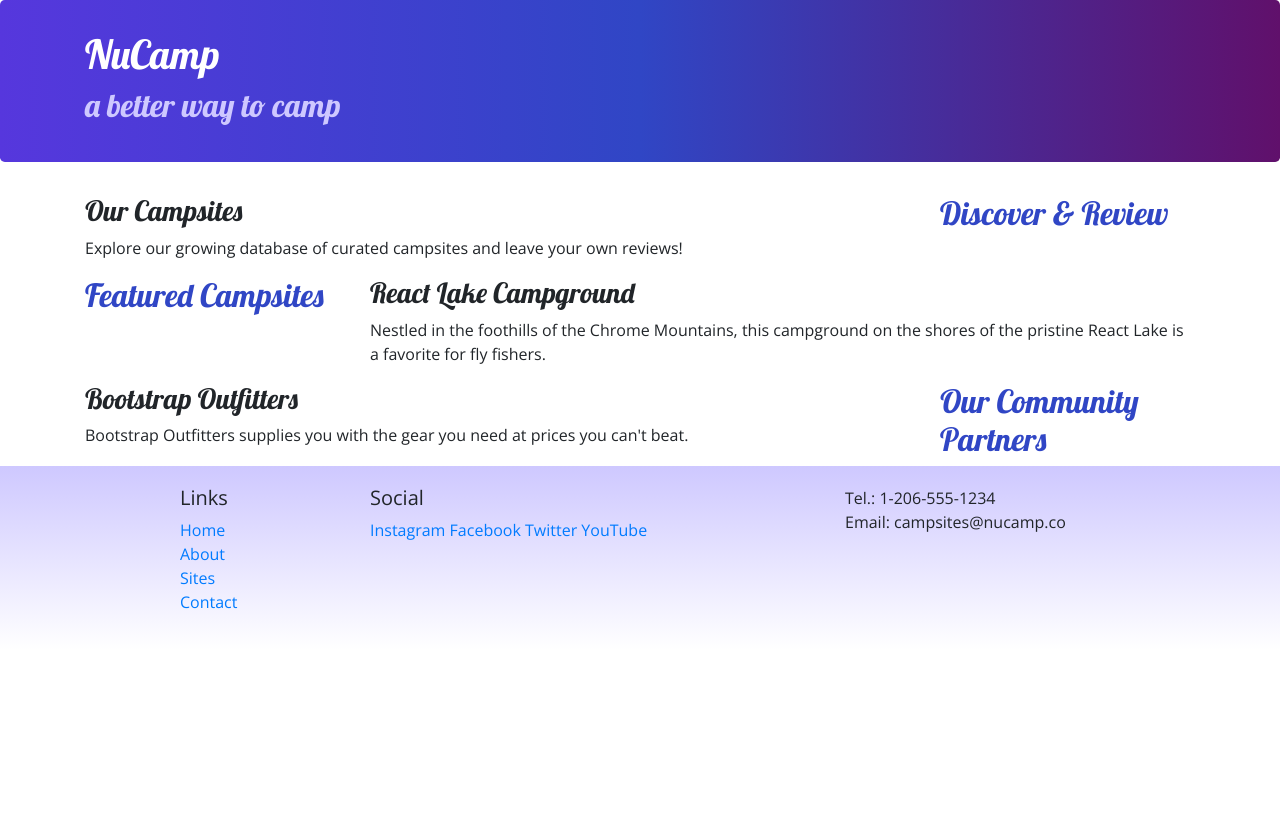
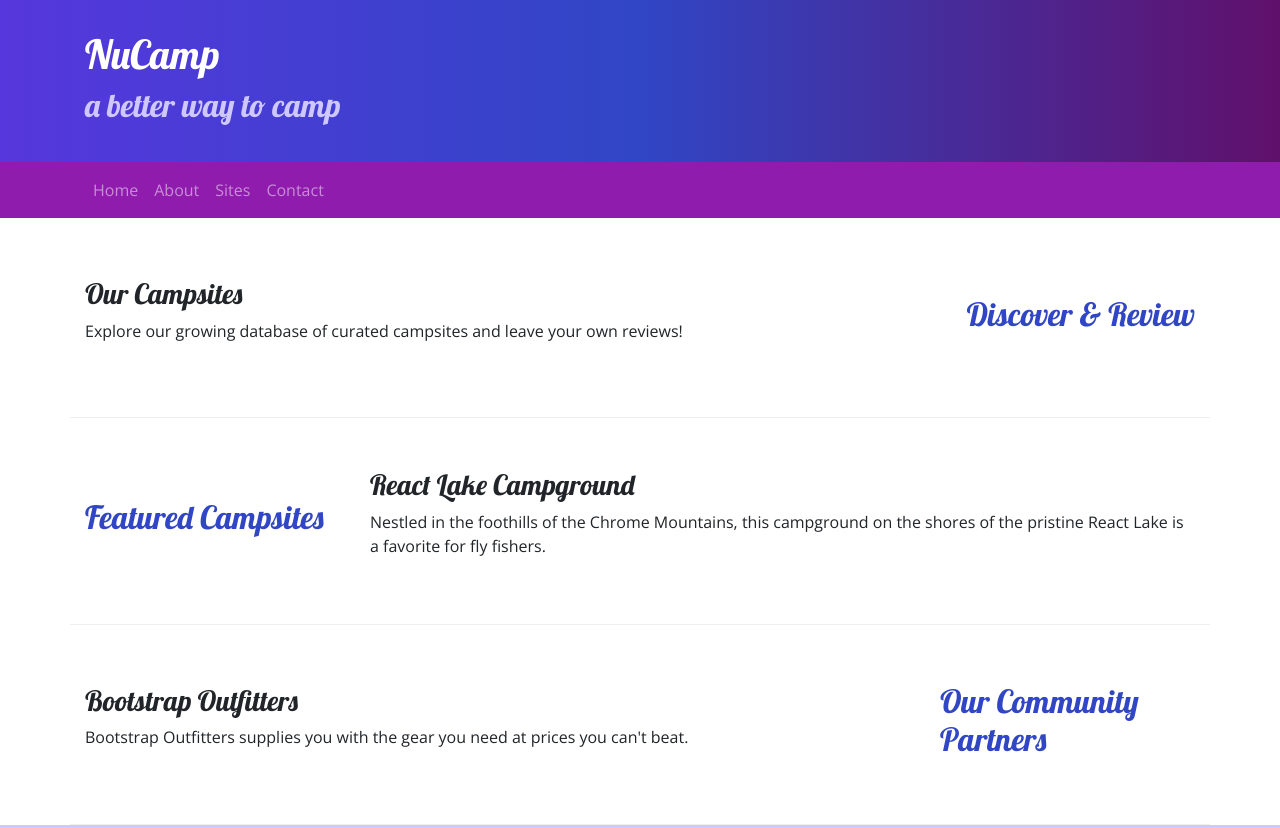
Before and after one commit to pp247/nucamp, a website: page index.html in a window 1280 px wide. Shown: the top 828 px of the page. Before the commit the page ends 800 px from the top, so only its background shows below. Drawn offline with nearby package versions, Linux system fonts and the light colour scheme.

Commit message:
Navbar and Breadcrumbs

```diff
--- a/css/styles.css
+++ b/css/styles.css
@@ -20,6 +20,7 @@ footer {
 }
 
 .jumbotron {
+    margin: 0;
     padding: 30px;
     background-image: linear-gradient(to right, #5637DD, #3046C5, #60106B);
     color: white;
@@ -30,3 +31,7 @@ footer {
     border-bottom: 1px ridge;
     min-height: 200px;
 }
+
+.navbar{
+    background-color:#901CAD;
+}
--- a/index.html
+++ b/index.html
@@ -12,7 +12,7 @@
      <title>NuCamp: A Better Way To Camp</title>
 </head>
 <body>
-    <header class="jumbotron">
+    <header class="jumbotron jumbotron-fluid">
         <div class="container">
             <div class="row">
                 <div class="col">
@@ -22,11 +22,25 @@
             </div>
         </div>
     </header>
-
+<nav class="navbar navbar-expand-sm navbar-dark sticky-top">
     <div class="container">
-        <div class="row">
+        <button class="navbar-toggler ml-auto" type="button" data-toggle="collapse" data-target="nucampNavbar">
+            <span class="navbar-toggler-icon"></span>
+        </button>
+        <div class="collapse navbar-collapse" id="nucampNavbar">
+            <ul class="navbar-nav">
+                <li class="nav-item-active"><a class="nav-link" href="#">Home</a></li>
+                <li class="nav-item"><a class="nav-link" href="aboutus.html">About</a></li>
+                <li class="nav-item"><a class="nav-link" href="#">Sites</a></li>
+                <li class="nav-item"><a class="nav-link" href="#">Contact</a></li>
+            </ul>
+        </div>
+    </div>
+</nav>
+    <div class="container">
+        <div class="row row-content align-items-center">
             <div class="col-sm-4 order-sm-last col-md-3">
-                <h2>Discover & Review</h2>
+                <h2 class="text-sm-right">Discover & Review</h2>
             </div>
             <div class="col">
                 <h3>Our Campsites</h3>
@@ -34,7 +48,7 @@
             </div>
         </div>
 
-        <div class="row">
+        <div class="row row-content align-items-center">
             <div class="col-sm-4 col-md-3">
                 <h2>Featured Campsites</h2>
             </div>
@@ -44,7 +58,7 @@
    			</div>
         </div>
 
-        <div class="row">
+        <div class="row row-content align-items-center">
             <div class="col-sm-4 order-sm-last col-md-3">
                 <h2>Our Community Partners</h2>
             </div>
```
Also changed, not shown: aboutus.html (+19 -1 lines).
